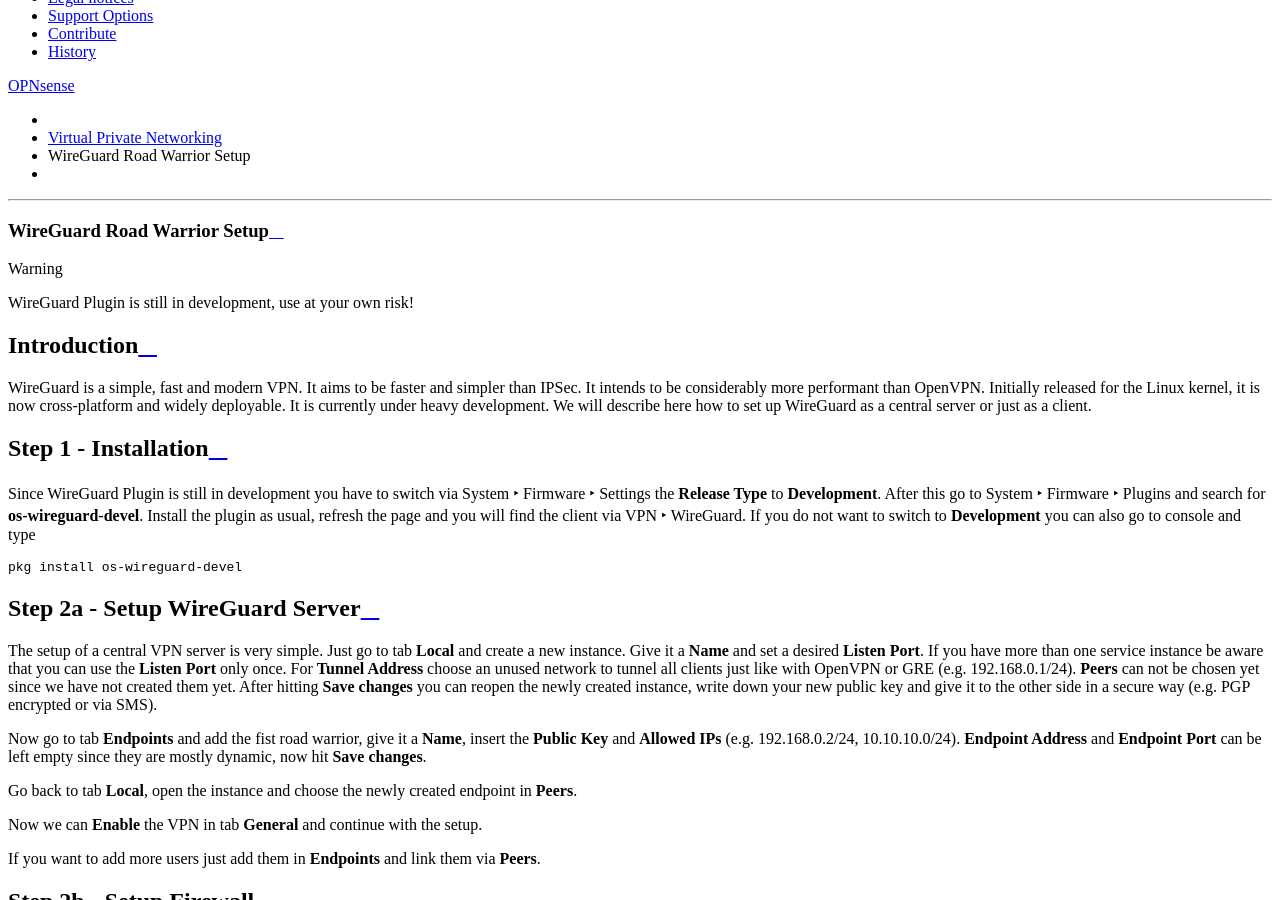
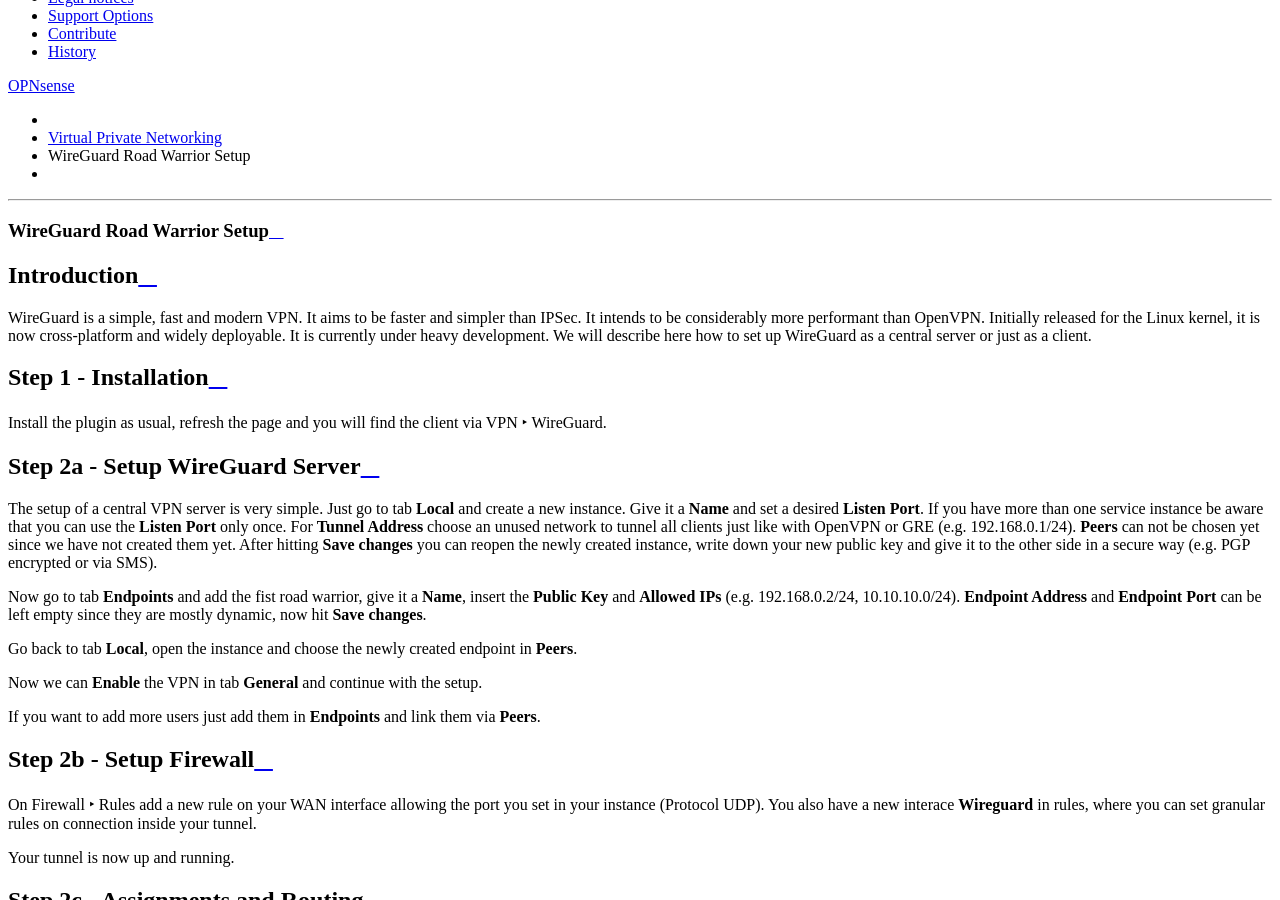
Before and after one commit to opnsense/docs, a Sphinx documentation site: the page built from source/manual/how-tos/wireguard-client.rst, in a window 1280 px wide and 900 px high, scrolled down 704 px. Built offline with Sphinx 7.4.7 and the Read the Docs theme 2.0.0, drawn with Linux system fonts in a browser that asks for light colours.

Commit message:
Update wireguard-client.rst

```diff
--- a/source/manual/how-tos/wireguard-client.rst
+++ b/source/manual/how-tos/wireguard-client.rst
@@ -1,9 +1,6 @@
 ============================
 WireGuard Road Warrior Setup
 ============================
-
-.. Warning::
-    WireGuard Plugin is still in development, use at your own risk!
 
 ------------
 Introduction
@@ -18,15 +15,7 @@
 Step 1 - Installation
 ---------------------
 
-Since WireGuard Plugin is still in development you have to switch via :menuselection:`System --> Firmware --> Settings`
-the **Release Type** to **Development**. After this go to :menuselection:`System --> Firmware --> Plugins` and search
-for **os-wireguard-devel**.  Install the plugin as usual, refresh the page and you will find the client
-via :menuselection:`VPN --> WireGuard`. If you do not want to switch to **Development** you can also go to console
-and type
-
-.. code-block:: sh
-
-    pkg install os-wireguard-devel
+Install the plugin as usual, refresh the page and you will find the client via :menuselection:`VPN --> WireGuard`.
 
 --------------------------------
 Step 2a - Setup WireGuard Server
```
